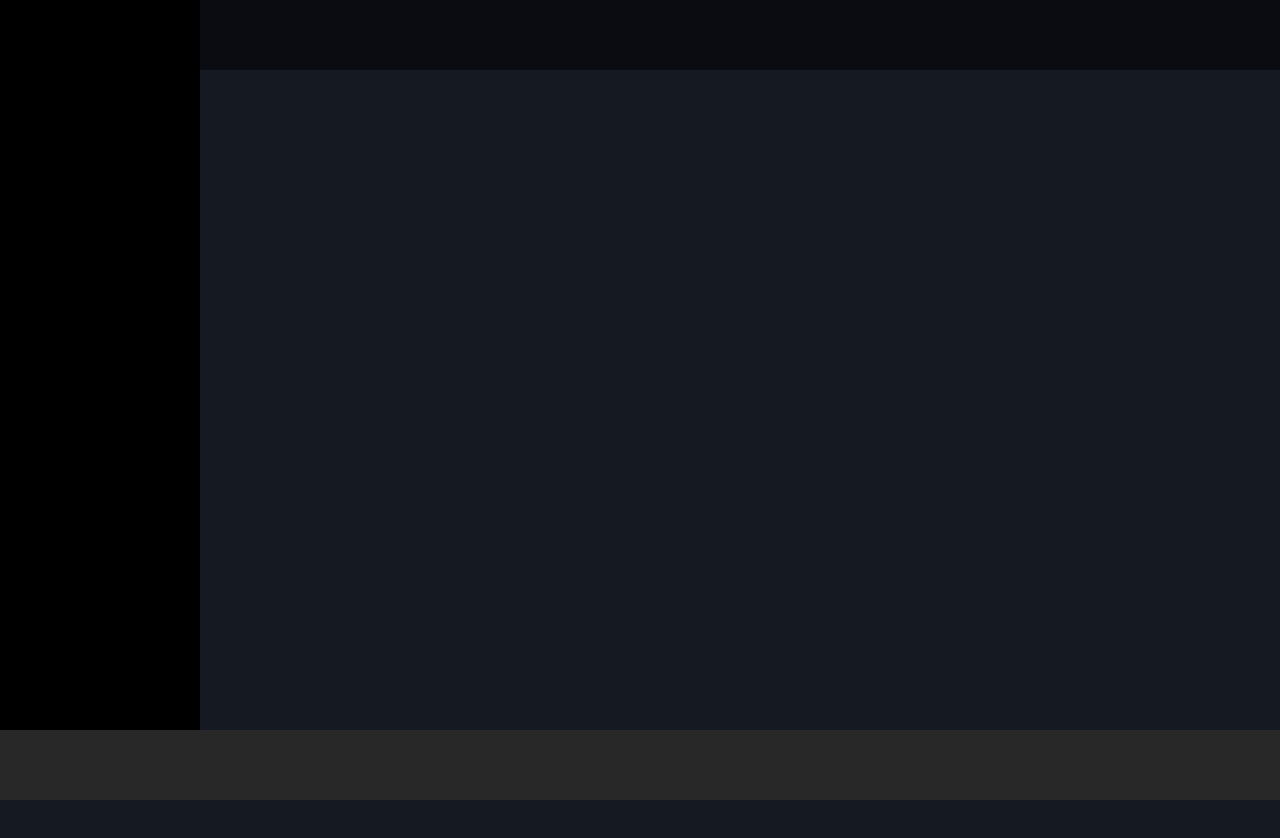
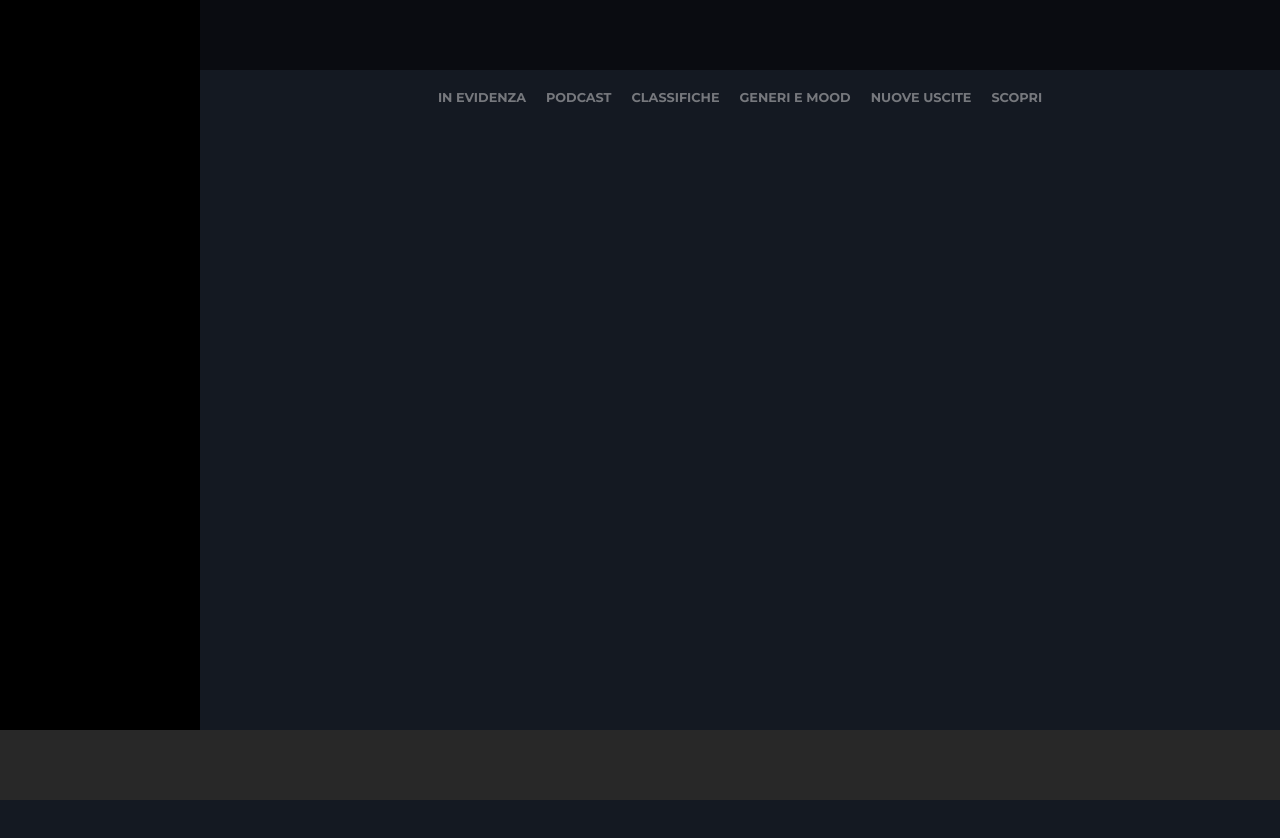
Before and after one commit to CaraccioloJessica/html-css-spotifyweb, a plain HTML site: page index.html in a window 1280 px wide. Before the commit the page ends 800 px from the top, so only its background shows below. Drawn offline with Linux system fonts and the light colour scheme.

Commit message:
defined header position and style

```diff
--- a/css/style.css
+++ b/css/style.css
@@ -5,8 +5,27 @@
 }
 
 body{
+  font-family: 'Montserrat', sans-serif;
   background-color: #141922;
   height: 100vh;
+}
+
+/************ MENU' NAV ***********/
+header{
+  margin-left: 200px;
+  margin-top: 90px;
+}
+header ul{
+  list-style: none;
+  display: flex;
+  justify-content: center;
+}
+
+header li{
+  margin: 0 10px;
+  color: #76787d;
+  font-size: 0.8rem;
+  font-weight: bold;
 }
 
 /*********** NAVIGAZIONE LATERALE ***********/
@@ -14,6 +33,9 @@ body{
   background-color: #000;
   width: 200px;
   height: calc(100vh - 70px);
+  position: fixed;
+  top: 0;
+  left: 0;
 }
 
 /*********** TOP FIXED BAR ***********/
--- a/index.html
+++ b/index.html
@@ -4,23 +4,56 @@
   <meta charset="UTF-8">
   <meta http-equiv="X-UA-Compatible" content="IE=edge">
   <meta name="viewport" content="width=device-width, initial-scale=1.0">
+  <link rel="preconnect" href="https://fonts.googleapis.com">
+  <link rel="preconnect" href="https://fonts.gstatic.com" crossorigin>
+  <link href="https://fonts.googleapis.com/css2?family=Montserrat:wght@400;500;600;700;800&display=swap" rel="stylesheet">
   <link rel="stylesheet" href="css/style.css">
   <title>Spotify</title>
 </head>
 <body>
-  <!-- BARRA DI NAVIGAZIONE LATERALE -->
-  <div id="lat-nav-bar">
-
-  </div>
+  <!-- MENU' DI NAVIGAZIONE -->
+  <header>
+    <nav>
+      <ul>
+        <li>IN EVIDENZA</li>
+        <li>PODCAST</li>
+        <li>CLASSIFICHE</li>
+        <li>GENERI E MOOD</li>
+        <li>NUOVE USCITE</li>
+        <li>SCOPRI</li>
+      </ul>
+    </nav>
+  </header>
 
   <!-- CORPO PRINCIPALE PLAYLIST -->
   <main>
+
+    <!-- TOP BAR CON HOVER -->
     <section>
       <div id="top-bar">
 
       </div>
     </section>
 
+    <!-- BARRA DI NAVIGAZIONE LATERALE -->
+    <div id="lat-nav-bar">
+
+    </div>
+
+    <!-- PLAYLIST RECENTI -->
+    <section>
+
+    </section>
+
+    <!-- CREATO PER TE -->
+    <section>
+
+    </section>
+
+    <!-- ARTISTI POPOLARI -->
+    <section>
+
+    </section>
   </main>
 
   <!-- BARRA DEL PLAYER -->
```
